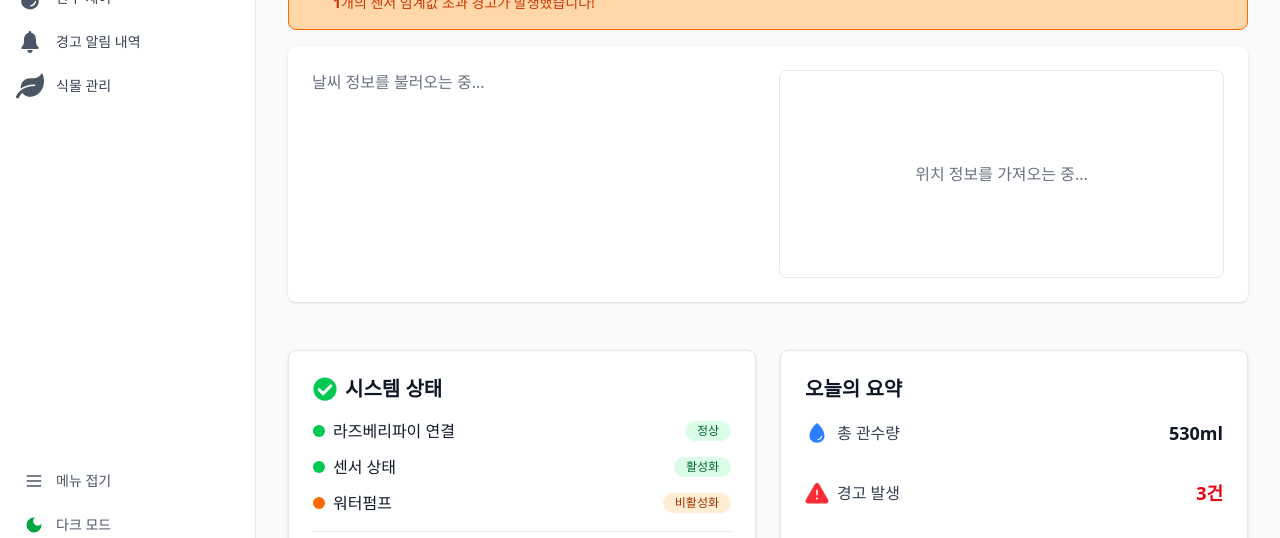
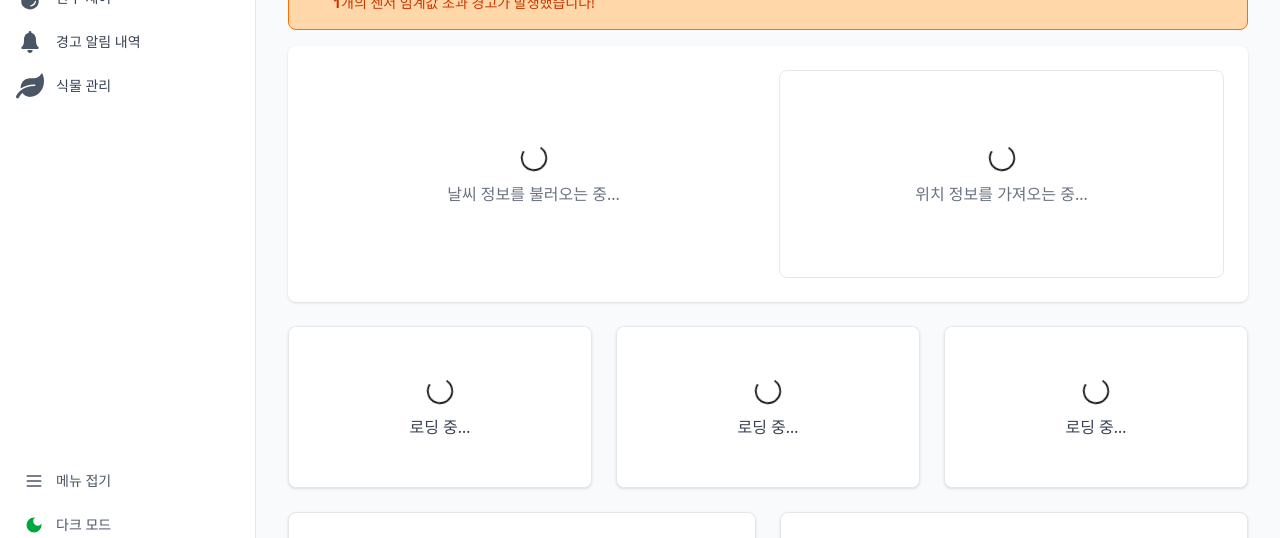
Before and after one commit to YeonShin/soilmate-fe, a React (Vite) app: page / in a window 1280 px wide. Shown: the part 197-735 px from the top of the page. Built offline with nearby package versions, Linux system fonts and the light colour scheme; no server answers.

Commit message:
ui/ux: 로딩 스피너 추가 (#1)

```diff
--- a/src/components/dashboard/SensorCard.tsx
+++ b/src/components/dashboard/SensorCard.tsx
@@ -4,6 +4,7 @@ import { usePlantStore } from '../../store/usePlantStore'
 import { MdGrass } from 'react-icons/md'
 import { FaTemperatureHalf } from 'react-icons/fa6'
 import { IoIosWater } from 'react-icons/io'
+import { ClipLoader } from 'react-spinners'
 
 type SensorType = 'temperature' | 'humidity' | 'soilMoisture'
 
@@ -15,7 +16,7 @@ const SensorCard: React.FC<SensorCardProps> = ({ type }) => {
   const { selectedPlant, sensorData } = usePlantStore()
   const [fillPercent, setFillPercent] = useState(0)
 
-  // 2) selectedPlant가 없을 때도 정의될 수 있는 기본 config
+  // 기본 config (selectedPlant 없을 때도 접근 가능)
   const fallback = {
     title: '',
     unit: '',
@@ -59,12 +60,11 @@ const SensorCard: React.FC<SensorCardProps> = ({ type }) => {
   const { title, unit, value, min, max, Icon, iconColor } =
     configMap[type] || fallback
 
-  // 3) percent도 무조건 계산
   const percent = selectedPlant
     ? Math.min(100, Math.max(0, ((value - min) / (max - min)) * 100))
     : 0
 
-  // 4) 애니메이션용 훅도 최상단에서 호출
+  // 애니메이션
   useEffect(() => {
     if (!selectedPlant) {
       setFillPercent(0)
@@ -74,18 +74,24 @@ const SensorCard: React.FC<SensorCardProps> = ({ type }) => {
     return () => clearTimeout(timer)
   }, [percent, selectedPlant])
 
-  // 5) 실제 렌더링은 여기서 체크
-  if (!selectedPlant) return null
+  // 로딩 상태: selectedPlant가 없으면 로딩 중
+  const isLoading = !selectedPlant
 
-  // 6) 상태 텍스트
+  // 상태 텍스트
   const statusColor = value < min || value > max ? 'red' : 'green'
   const statusLabel =
     value < min ? '낮음' : value > max ? '높음' : '정상'
 
+  return (
+    <div className="relative border border-gray-200 dark:border-gray-700 bg-white dark:bg-gray-800 rounded-lg p-4 shadow-sm">
+      {/* 로딩 오버레이 */}
+      {isLoading && (
+        <div className="absolute inset-0 z-10 bg-white bg-opacity-70 dark:bg-gray-800 dark:bg-opacity-70 flex flex-col items-center justify-center rounded-lg">
+          <ClipLoader size={32} className=" text-gray-500 dark:text-gray-400" />
+          <span className="mt-2 text-gray-700 dark:text-gray-300">로딩 중…</span>
+        </div>
+      )}
 
-
-  return (
-    <div className="border border-gray-200 dark:border-gray-700 bg-white dark:bg-gray-800 rounded-lg p-4 shadow-sm">
       {/* 헤더 */}
       <div className="flex justify-between items-start">
         <h3 className="text-lg font-bold text-gray-900 dark:text-gray-100">{title}</h3>
@@ -102,12 +108,12 @@ const SensorCard: React.FC<SensorCardProps> = ({ type }) => {
 
       {/* 상태 배지 */}
       <span
-        className={
-          `inline-block mt-1 px-2 py-0.5 text-xs font-medium
-           bg-${statusColor}-100 dark:bg-${statusColor}-900
-           text-${statusColor}-800 dark:text-gray-100
-           rounded-full`
-        }
+        className={`
+          inline-block mt-1 px-2 py-0.5 text-xs font-medium
+          bg-${statusColor}-100 dark:bg-${statusColor}-900
+          text-${statusColor}-800 dark:text-gray-100
+          rounded-full
+        `}
       >
         {statusLabel}
       </span>
--- a/src/components/dashboard/WeatherCard.tsx
+++ b/src/components/dashboard/WeatherCard.tsx
@@ -1,5 +1,6 @@
 import axios from 'axios'
 import React, { useEffect, useRef, useState } from 'react'
+import { ClipLoader } from 'react-spinners'
 
 type WeatherInfo = {
   temp: number
@@ -151,13 +152,18 @@ const WeatherCard = () => {
             </div> */}
           </>
         ) : (
-          <div className="text-gray-500 dark:text-gray-400">날씨 정보를 불러오는 중...</div>
+          <div className='flex flex-col items-center justify-center flex-1'>
+          <ClipLoader size={32} className=" text-gray-500 dark:text-gray-400" />
+          <div className="mt-2 text-gray-500 dark:text-gray-400">날씨 정보를 불러오는 중...</div>
+          </div>
+
         )}
       </div>
       <div className='flex-1 md:h-auto rounded-lg overflow-hidden border border-gray-200 dark:border-gray-700'  ref={mapRef} >
         {!coords && (
-          <div className="flex items-center justify-center h-full text-gray-500 dark:text-gray-400">
-            위치 정보를 가져오는 중...
+          <div className="flex flex-col items-center justify-center h-full text-gray-500 dark:text-gray-400">
+            <ClipLoader size={32} className=" text-gray-500 dark:text-gray-400" />
+            <span className='mt-2 text-gray-500 dark:text-gray-400'>위치 정보를 가져오는 중...</span>
           </div>
         )}
       </div>
```
